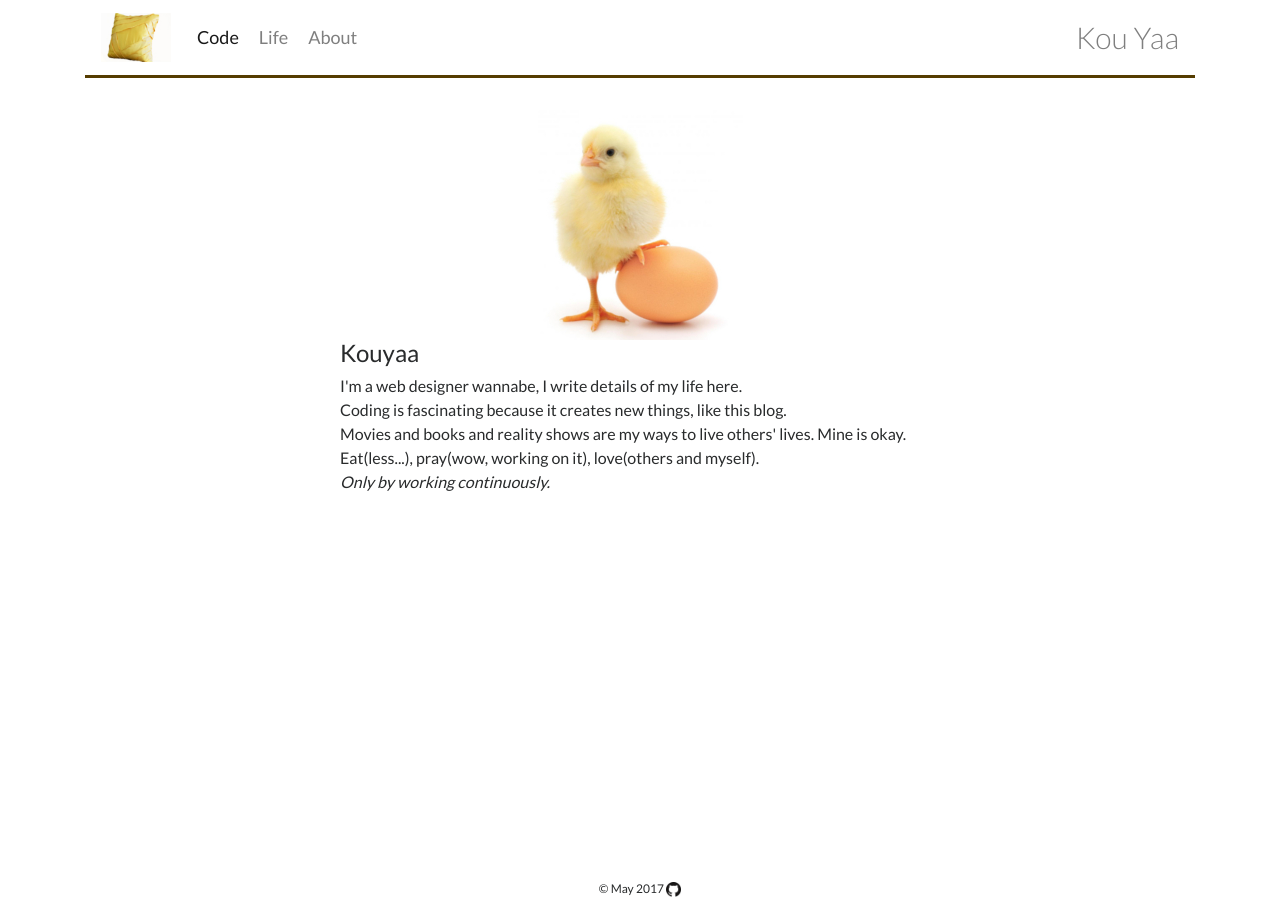
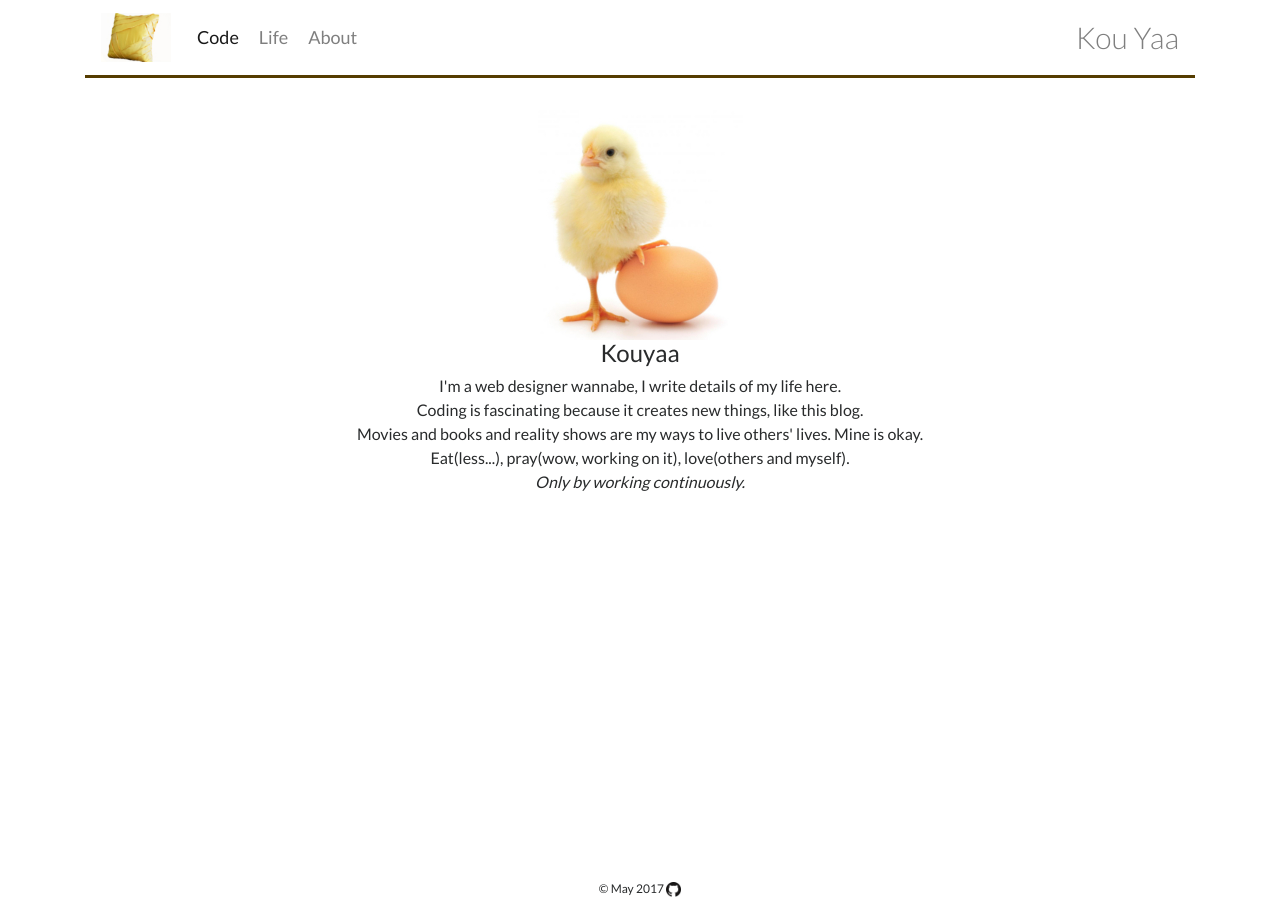
Before and after one commit to yinkouya/yinkouya.github.io, a Jekyll site: the page built from about.html, in a window 1280 px wide. Built offline with Jekyll 4.4.1, drawn with Linux system fonts in a browser that asks for light colours; nearby versions of some CDN libraries.

Commit message:
Update style.css

```diff
--- a/assets/style.css
+++ b/assets/style.css
@@ -81,3 +81,9 @@ img.footer {
   width: 800px;
   margin: 0 auto;
 }
+
+.main {
+  text-align:center;
+  width: 600px;
+  margin: 0 auto;
+}
```
